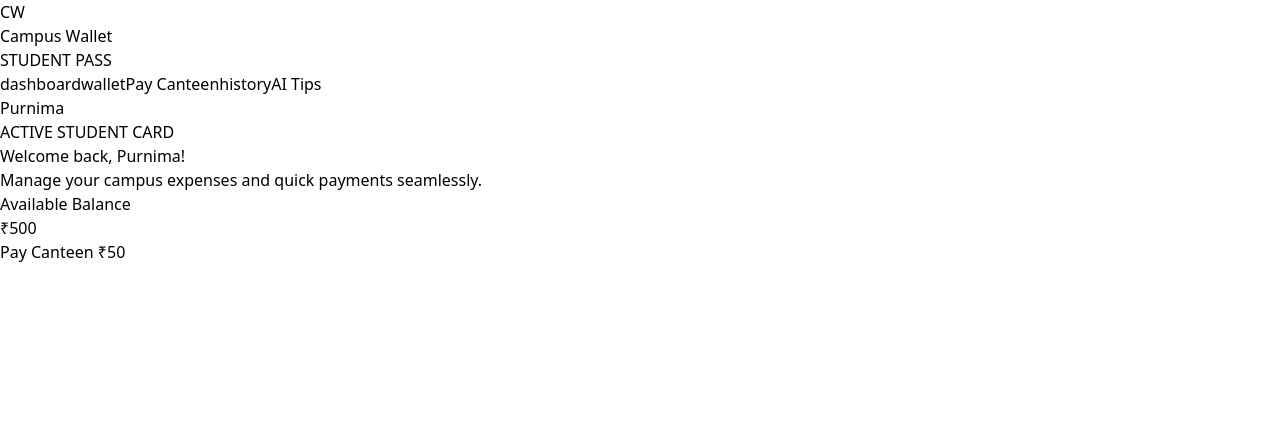
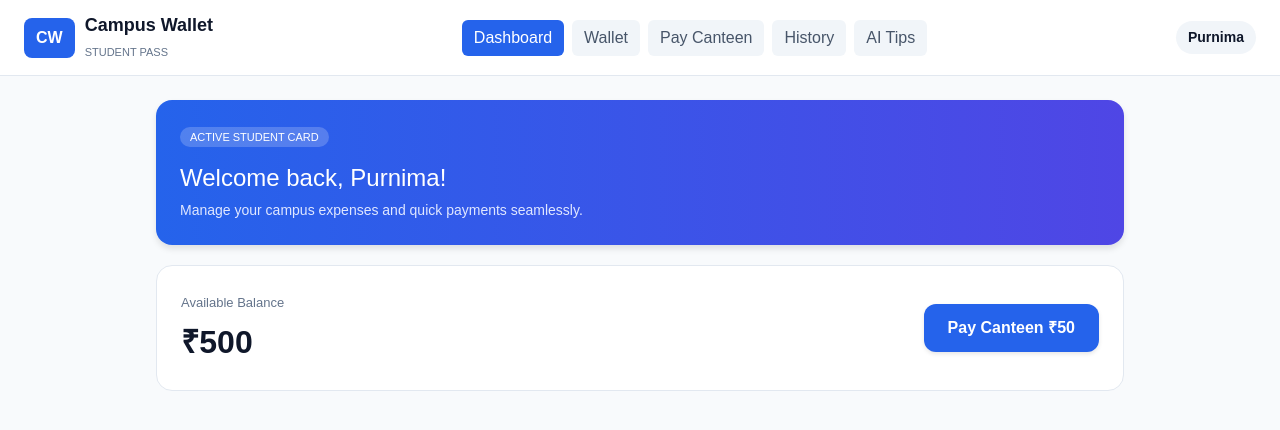
Before and after one commit to tmanoj2007/Hackton_2026_july, a React (Vite) app: page / in a window 1280 px wide. Shown: the top 430 px of the page. Built offline with nearby package versions, Linux system fonts and the light colour scheme.

Commit message:
Update App.tsx

```diff
--- a/src/App.tsx
+++ b/src/App.tsx
@@ -14,55 +14,60 @@ export default function App() {
   };
 
   return (
-    <div className="min-h-screen bg-slate-50 text-slate-900 flex flex-col font-sans">
-      <header className="bg-white border-b border-slate-200 sticky top-0 z-40 shadow-sm">
-        <div className="max-w-7xl mx-auto px-4 sm:px-6 lg:px-8">
-          <div className="flex justify-between h-16 items-center gap-4">
-            <div className="flex items-center gap-2 cursor-pointer" onClick={() => setActiveTab('dashboard')}>
-              <div className="bg-blue-600 text-white p-2 rounded-lg font-bold text-sm">CW</div>
+    <div style={{ fontFamily: 'sans-serif', backgroundColor: '#f8fafc', minHeight: '100vh', color: '#0f172a' }}>
+      {/* Header */}
+      <header style={{ backgroundColor: '#ffffff', borderBottom: '1px solid #e2e8f0', padding: '12px 24px', display: 'flex', justifyContent: 'space-between', alignItems: 'center' }}>
+        <div style={{ display: 'flex', alignItems: 'center', gap: '10px', cursor: 'pointer' }} onClick={() => setActiveTab('dashboard')}>
+          <div style={{ backgroundColor: '#2563eb', color: '#fff', padding: '8px 12px', borderRadius: '8px', fontWeight: 'bold' }}>CW</div>
           <div>
-                <h1 className="font-bold text-slate-900 leading-none">Campus Wallet</h1>
-                <span className="text-xs text-slate-500">STUDENT PASS</span>
+            <h1 style={{ margin: 0, fontSize: '18px', fontWeight: 'bold' }}>Campus Wallet</h1>
+            <span style={{ fontSize: '11px', color: '#64748b' }}>STUDENT PASS</span>
           </div>
         </div>
 
-            <nav className="flex space-x-1 overflow-x-auto py-2">
+        <nav style={{ display: 'flex', gap: '8px' }}>
           {['dashboard', 'wallet', 'payment', 'history', 'tips'].map((tab) => (
             <button
               key={tab}
               onClick={() => setActiveTab(tab)}
-                  className={`px-3 py-1.5 text-sm font-medium rounded-md whitespace-nowrap capitalize transition-colors ${
-                    activeTab === tab ? 'bg-blue-600 text-white shadow' : 'text-slate-600 hover:bg-slate-100'
-                  }`}
+              style={{
+                padding: '6px 12px',
+                borderRadius: '6px',
+                border: 'none',
+                cursor: 'pointer',
+                fontWeight: 500,
+                textTransform: 'capitalize',
+                backgroundColor: activeTab === tab ? '#2563eb' : '#f1f5f9',
+                color: activeTab === tab ? '#ffffff' : '#475569'
+              }}
             >
               {tab === 'payment' ? 'Pay Canteen' : tab === 'tips' ? 'AI Tips' : tab}
             </button>
           ))}
         </nav>
-            <div className="font-semibold text-sm bg-slate-100 px-3 py-1.5 rounded-full text-slate-700">
+        <div style={{ fontWeight: 600, fontSize: '14px', backgroundColor: '#f1f5f9', padding: '6px 12px', borderRadius: '20px' }}>
           Purnima
-            </div>
-          </div>
         </div>
       </header>
 
-      <main className="max-w-7xl mx-auto px-4 sm:px-6 lg:px-8 py-6 flex-1 w-full">
+      {/* Main Content */}
+      <main style={{ maxWidth: '1000px', margin: '24px auto', padding: '0 16px' }}>
         {activeTab === 'dashboard' && (
-          <div className="space-y-6">
-            <div className="bg-gradient-to-r from-blue-600 to-indigo-600 rounded-2xl p-6 text-white shadow-lg">
-              <span className="bg-white/20 text-xs px-2.5 py-1 rounded-full font-medium">ACTIVE STUDENT CARD</span>
-              <h2 className="text-2xl font-bold mt-3">Welcome back, Purnima!</h2>
-              <p className="text-blue-100 text-sm mt-1">Manage your campus expenses and quick payments seamlessly.</p>
+          <div style={{ display: 'flex', flexDirection: 'column', gap: '20px' }}>
+            <div style={{ background: 'linear-gradient(to right, #2563eb, #4f46e5)', borderRadius: '16px', padding: '24px', color: '#fff', boxShadow: '0 4px 6px rgba(0,0,0,0.1)' }}>
+              <span style={{ backgroundColor: 'rgba(255,255,255,0.2)', fontSize: '11px', padding: '4px 10px', borderRadius: '20px', fontWeight: '500' }}>ACTIVE STUDENT CARD</span>
+              <h2 style={{ margin: '12px 0 4px 0', fontSize: '24px' }}>Welcome back, Purnima!</h2>
+              <p style={{ margin: 0, fontSize: '14px', color: '#e0e7ff' }}>Manage your campus expenses and quick payments seamlessly.</p>
             </div>
 
-            <div className="bg-white rounded-2xl p-6 border border-slate-200 shadow-sm flex flex-col sm:flex-row justify-between items-start sm:items-center gap-4">
+            <div style={{ backgroundColor: '#ffffff', borderRadius: '16px', padding: '24px', border: '1px solid #e2e8f0', display: 'flex', justifyContent: 'space-between', alignItems: 'center' }}>
               <div>
-                <span className="text-sm text-slate-500 font-medium">Available Balance</span>
-                <div className="text-3xl font-extrabold text-slate-900 mt-1">₹{balance}</div>
+                <span style={{ fontSize: '13px', color: '#64748b', fontWeight: 500 }}>Available Balance</span>
+                <div style={{ fontSize: '32px', fontWeight: '800', marginTop: '4px' }}>₹{balance}</div>
               </div>
               <button
                 onClick={handlePay}
-                className="w-full sm:w-auto bg-blue-600 hover:bg-blue-700 text-white font-medium px-6 py-3 rounded-xl shadow transition-all cursor-pointer"
+                style={{ backgroundColor: '#2563eb', color: '#fff', border: 'none', padding: '12px 24px', borderRadius: '12px', fontWeight: '600', cursor: 'pointer', boxShadow: '0 2px 4px rgba(0,0,0,0.1)' }}
               >
                 Pay Canteen ₹50
               </button>
@@ -71,12 +76,12 @@ export default function App() {
         )}
 
         {activeTab === 'wallet' && (
-          <div className="bg-white rounded-2xl p-6 border border-slate-200 shadow-sm space-y-4">
-            <h2 className="text-xl font-bold text-slate-900">Wallet Top-up & Management</h2>
-            <p className="text-slate-600 text-sm">Add funds instantly using UPI or NetBanking.</p>
+          <div style={{ backgroundColor: '#ffffff', borderRadius: '16px', padding: '24px', border: '1px solid #e2e8f0' }}>
+            <h2 style={{ margin: '0 0 8px 0' }}>Wallet Top-up & Management</h2>
+            <p style={{ color: '#64748b', fontSize: '14px', marginBottom: '16px' }}>Add funds instantly using UPI or NetBanking.</p>
             <button
               onClick={() => setBalance(balance + 100)}
-              className="bg-emerald-600 hover:bg-emerald-700 text-white px-5 py-2.5 rounded-xl font-medium shadow transition-all"
+              style={{ backgroundColor: '#059669', color: '#fff', border: 'none', padding: '10px 20px', borderRadius: '10px', fontWeight: 600, cursor: 'pointer' }}
             >
               + Quick Add ₹100
             </button>
@@ -84,14 +89,14 @@ export default function App() {
         )}
 
         {activeTab === 'payment' && (
-          <div className="bg-white rounded-2xl p-6 border border-slate-200 shadow-sm space-y-4 text-center max-w-md mx-auto">
-            <h2 className="text-xl font-bold text-slate-900">Scan & Pay Canteen</h2>
-            <div className="bg-slate-100 h-48 rounded-xl flex items-center justify-center border-2 border-dashed border-slate-300 text-slate-400 font-medium">
+          <div style={{ backgroundColor: '#ffffff', borderRadius: '16px', padding: '24px', border: '1px solid #e2e8f0', textAlign: 'center', maxWidth: '400px', margin: '0 auto' }}>
+            <h2 style={{ margin: '0 0 16px 0' }}>Scan & Pay Canteen</h2>
+            <div style={{ backgroundColor: '#f1f5f9', height: '180px', borderRadius: '12px', display: 'flex', alignItems: 'center', justifyContent: 'center', border: '2px dashed #cbd5e1', color: '#94a3b8', marginBottom: '16px' }}>
               [ QR Scanner Simulation ]
             </div>
             <button
               onClick={handlePay}
-              className="w-full bg-blue-600 hover:bg-blue-700 text-white py-3 rounded-xl font-medium shadow"
+              style={{ width: '100%', backgroundColor: '#2563eb', color: '#fff', border: 'none', padding: '12px', borderRadius: '10px', fontWeight: 600, cursor: 'pointer' }}
             >
               Confirm Payment (₹50)
             </button>
@@ -99,31 +104,31 @@ export default function App() {
         )}
 
         {activeTab === 'history' && (
-          <div className="bg-white rounded-2xl p-6 border border-slate-200 shadow-sm space-y-4">
-            <h2 className="text-xl font-bold text-slate-900">Transaction History</h2>
-            <div className="divide-y divide-slate-100">
-              <div className="py-3 flex justify-between items-center">
+          <div style={{ backgroundColor: '#ffffff', borderRadius: '16px', padding: '24px', border: '1px solid #e2e8f0' }}>
+            <h2 style={{ margin: '0 0 16px 0' }}>Transaction History</h2>
+            <div style={{ display: 'flex', flexDirection: 'column', gap: '12px' }}>
+              <div style={{ display: 'flex', justifyContent: 'space-between', paddingBottom: '12px', borderBottom: '1px solid #f1f5f9' }}>
                 <div>
-                  <p className="font-medium text-slate-900">Canteen Purchase</p>
-                  <p className="text-xs text-slate-500">Today, 12:30 PM</p>
+                  <p style={{ margin: 0, fontWeight: 500 }}>Canteen Purchase</p>
+                  <p style={{ margin: '2px 0 0 0', fontSize: '12px', color: '#64748b' }}>Today, 12:30 PM</p>
                 </div>
-                <span className="text-red-600 font-bold">-₹50</span>
+                <span style={{ color: '#dc2626', fontWeight: 'bold' }}>-₹50</span>
               </div>
-              <div className="py-3 flex justify-between items-center">
+              <div style={{ display: 'flex', justifyContent: 'space-between' }}>
                 <div>
-                  <p className="font-medium text-slate-900">Wallet Topup</p>
-                  <p className="text-xs text-slate-500">Yesterday, 10:00 AM</p>
+                  <p style={{ margin: 0, fontWeight: 500 }}>Wallet Topup</p>
+                  <p style={{ margin: '2px 0 0 0', fontSize: '12px', color: '#64748b' }}>Yesterday, 10:00 AM</p>
                 </div>
-                <span className="text-emerald-600 font-bold">+₹500</span>
+                <span style={{ color: '#059669', fontWeight: 'bold' }}>+₹500</span>
               </div>
             </div>
           </div>
         )}
 
         {activeTab === 'tips' && (
-          <div className="bg-white rounded-2xl p-6 border border-slate-200 shadow-sm space-y-3">
-            <h2 className="text-xl font-bold text-slate-900">AI Budget Tips</h2>
-            <div className="bg-blue-50 border border-blue-100 p-4 rounded-xl text-blue-900 text-sm">
+          <div style={{ backgroundColor: '#ffffff', borderRadius: '16px', padding: '24px', border: '1px solid #e2e8f0' }}>
+            <h2 style={{ margin: '0 0 12px 0' }}>AI Budget Tips</h2>
+            <div style={{ backgroundColor: '#eff6ff', border: '1px solid #bfdbfe', padding: '16px', borderRadius: '12px', color: '#1e40af', fontSize: '14px' }}>
               💡 <strong>Smart Saving:</strong> You spent 20% less on stationery this week. Great job keeping your monthly budget on track!
             </div>
           </div>
```
Lines whose indentation alone changed are shown as unchanged.
